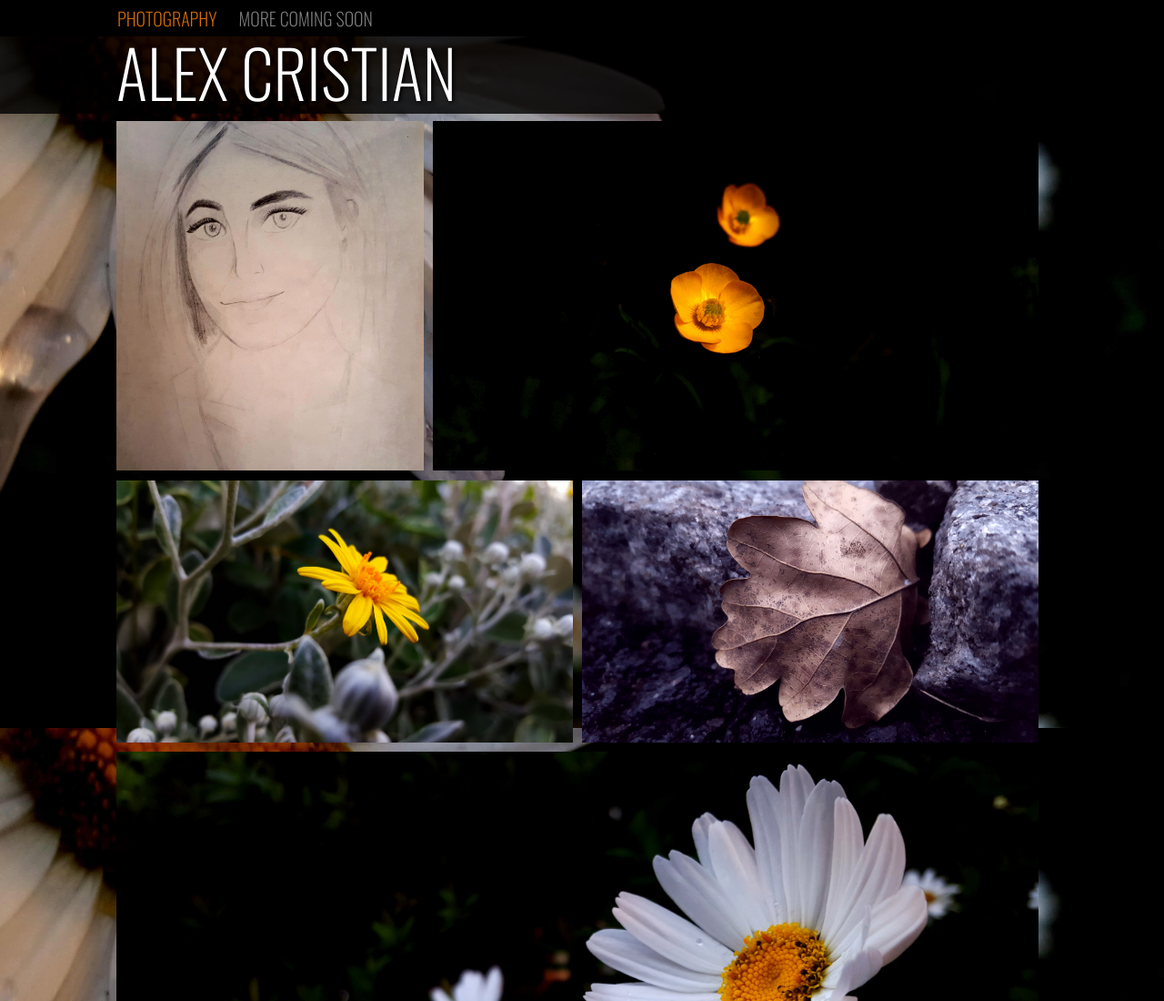
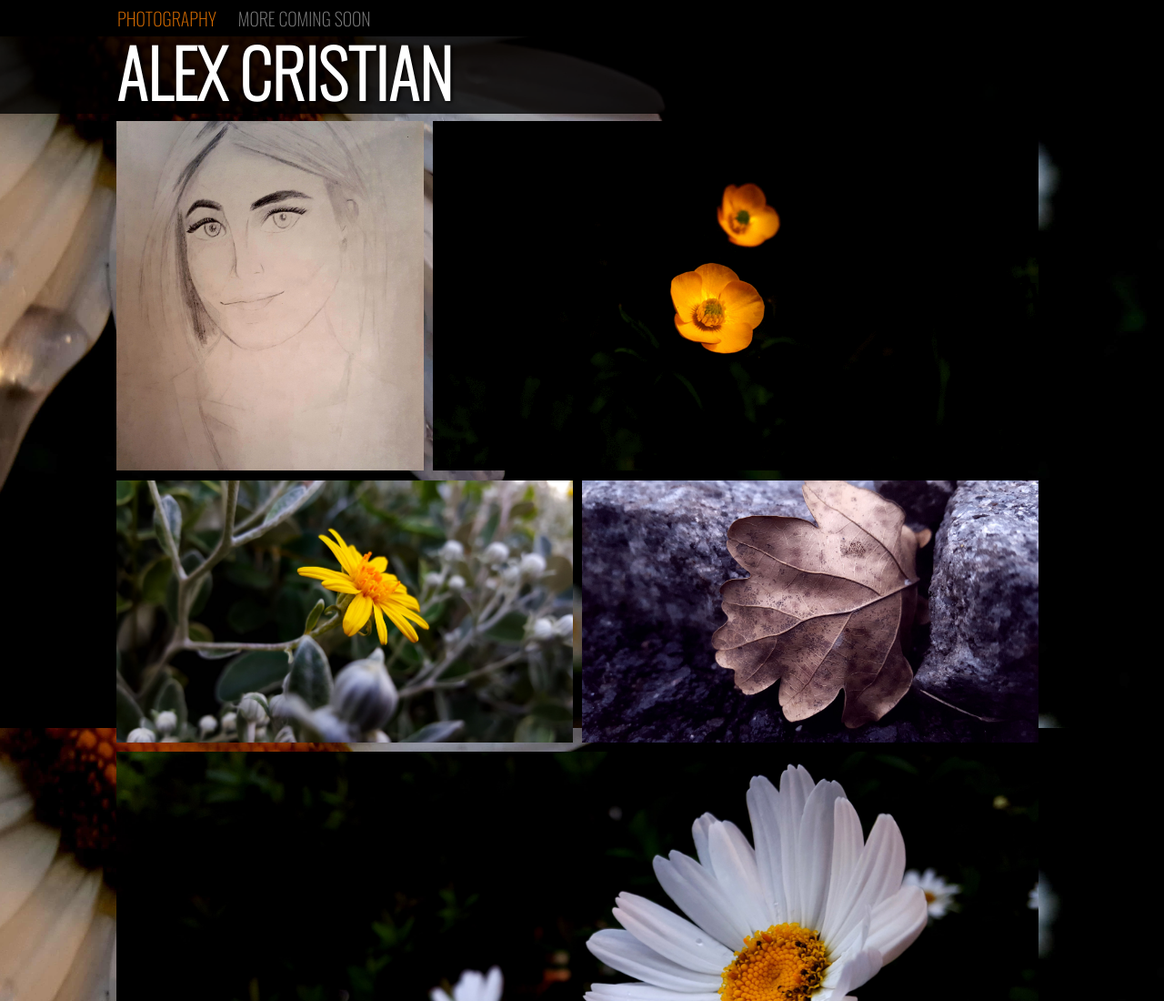
Before and after one commit to alexcristian1/website, a plain HTML site: page index.html in a window 1280 px wide. Shown: the top 1100 px of the page at 91% size. Drawn offline with nearby package versions, Linux system fonts and the light colour scheme.

Commit message:
Update index.html

```diff
--- a/index.html
+++ b/index.html
@@ -6,7 +6,7 @@
 <meta name="viewport" content="width=device-width,initial-scale=1.0">
 
 <title>Alex Cristian's Photography </title>
-<link href="https://fonts.googleapis.com/css?family=Oswald:250" rel="stylesheet">
+<link href="https://fonts.googleapis.com/css?family=Oswald:200" rel="stylesheet">
 
 <link rel="stylesheet" href="StyleSheet.css">
 <link rel="stylesheet" href="Mobile.css">
@@ -19,7 +19,7 @@
 
 <div id="wrapper">
 <div id="header">
-<div id="logo"><a href="">Alex Cristian</a></div></div>
+  <div id="logo"><b><a href="">Alex Cristian</a></b></div></div>
 <!--navigation-->
 <div id="nav">
 
```
